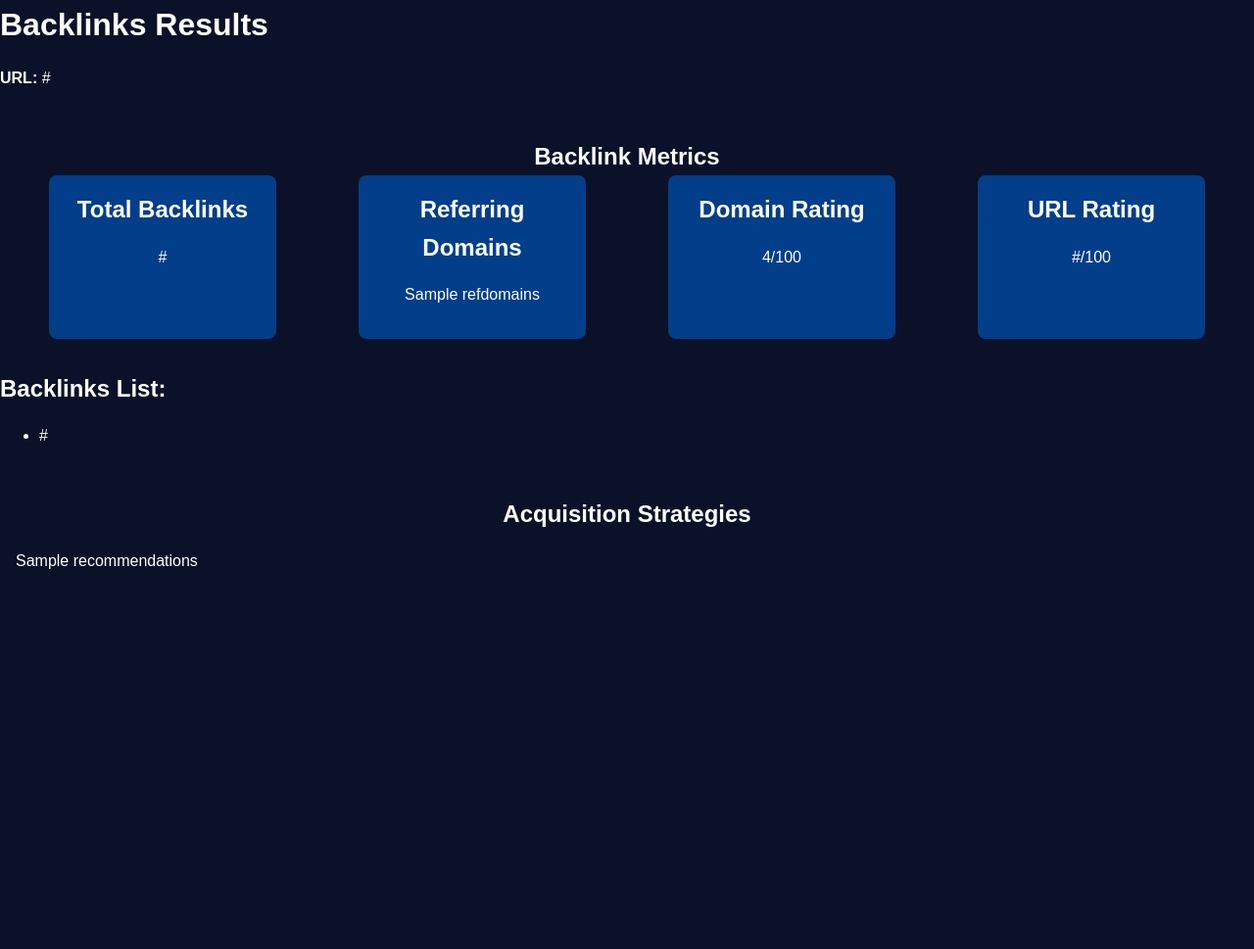
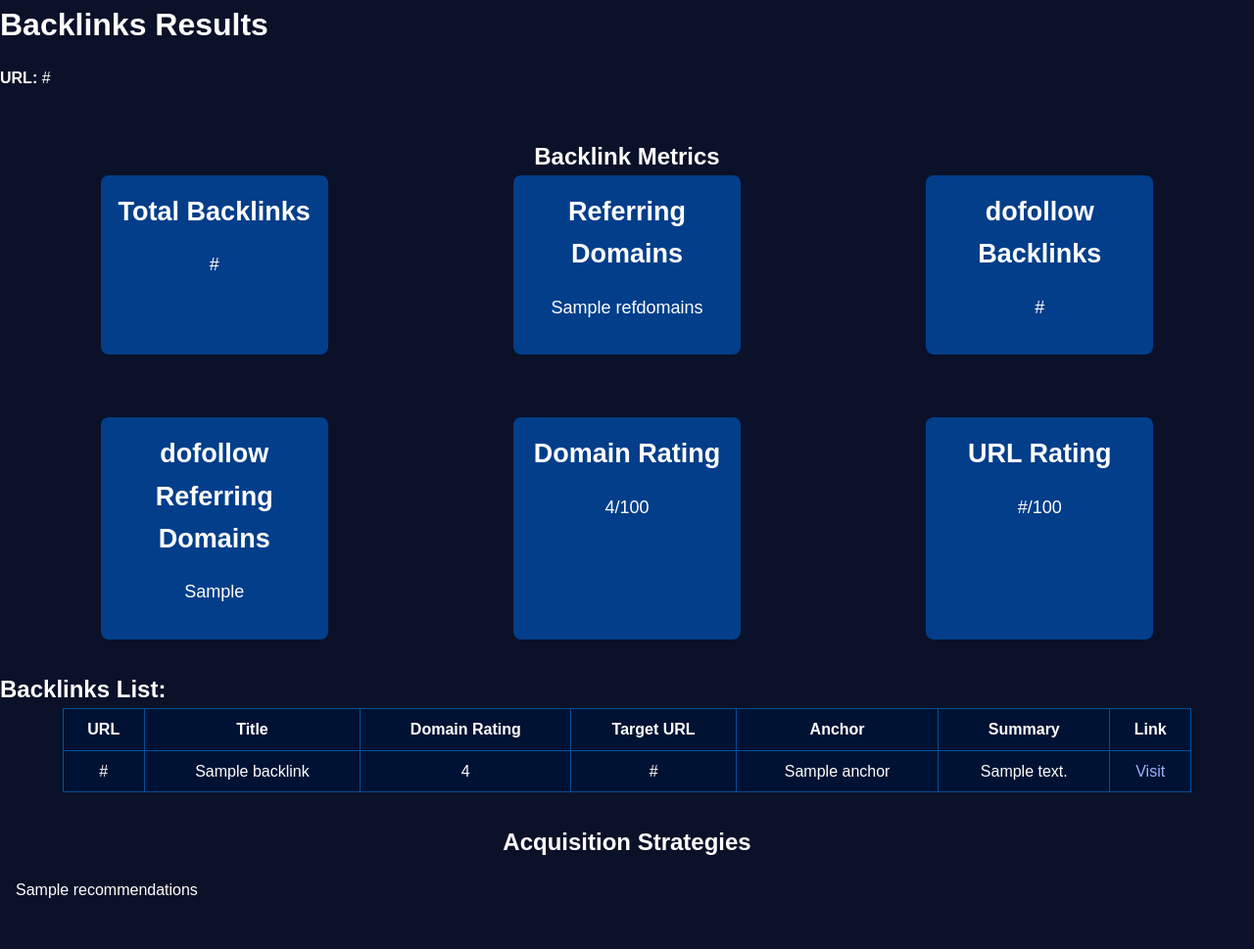
Before and after one commit to hamzamajeed46/An-AI-powered-SEO-Tool---FYP-, a Flask app: template flask_app/templates/results.html in a window 1280 px wide. Shown: the part 170-1139 px from the top of the page at 98% size. Before the commit the page ends 751 px from the top, so only its background shows below. Run offline with Flask 3, Linux system fonts and the light colour scheme; the template is opened without the code that fills it: most values are stand-ins (such as "Sample title", 1, 10 or a date in 2020).

Commit message:
Adjusted frontend of backlink analysis

```diff
--- a/flask_app/app.py
+++ b/flask_app/app.py
@@ -19,7 +19,7 @@ def get_backlinks():
     querystring = {"url": input_web, "mode": "subdomains"}
 
     headers = {
-        "x-rapidapi-key": "85e7d0841amshe3a29d2229bb909p17f5ccjsnefcb401c476a",
+        "x-rapidapi-key": "625de418a4msh90a3327fa1424dfp1b4745jsn8eea7354cf51",
         "x-rapidapi-host": "ahrefs2.p.rapidapi.com"
     }
 
@@ -28,15 +28,14 @@ def get_backlinks():
 
     if response.status_code == 200:
         data = response.json()  # Parse the JSON response
-        groq_api_key = "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"
-        recommendations = generate_seo_recommendations(data, groq_api_key)
+        recommendations = generate_seo_recommendations(data)
         return render_template('results.html', data=data, recommendations=recommendations)  # Pass data to template
     else:
         error_message = f"Failed to fetch data. Status Code: {response.status_code}"
         return render_template('results.html', error=error_message)
 
 @app.route('/get_backlinks', methods=['POST'])
-def generate_seo_recommendations(backlinks_data, groq_api_key):
+def generate_seo_recommendations(backlinks_data):
     """
     Analyzes the backlinks data and generates actionable SEO recommendations using ChatGroq LLM.
 
@@ -49,9 +48,10 @@ def generate_seo_recommendations(backlinks_data, groq_api_key):
     """
     # Initialize the ChatGroq LLM
     llm = ChatGroq(
-        temperature=0,
-        groq_api_key=groq_api_key,
-        model_name="llama3-70b-8192"
+    temperature = 0,
+    groq_api_key = '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',
+    model_name = "llama-3.3-70b-versatile"
+
     )
 
     # Create the prompt
--- a/flask_app/static/styles.css
+++ b/flask_app/static/styles.css
@@ -101,7 +101,18 @@ body {
     gap: 1rem;
   }
 
+
+
   .metric-card {
+    background-color: #023e8a;
+    padding: 1rem;
+    border-radius: 8px;
+    text-align: center;
+    font-size: 18px;
+    width: 200px;
+  }
+
+  .metric-card1 {
     background-color: #023e8a;
     padding: 1rem;
     border-radius: 8px;
@@ -110,6 +121,10 @@ body {
   }
 
   .metric-card h2 {
+    margin-bottom: 0.5rem;
+  }
+
+  .metric-card1 h2 {
     margin-bottom: 0.5rem;
   }
 
--- a/flask_app/templates/results.html
+++ b/flask_app/templates/results.html
@@ -39,6 +39,19 @@
                 <p>{{ data.refdomains }}</p>
               </div>
               <div class="metric-card">
+                <h2>dofollow Backlinks</h2>
+                <p>{{ data.dofollowBacklinks }}</p>
+              </div>
+            </div>
+        </section>
+        <section class="metrics-section">
+          <div class="metrics-container">
+              <div class="metric-card">
+                <h2>dofollow Referring Domains</h2>
+                <p>{{ data.dofollowRefdomains }}</p>
+              </div>
+
+              <div class="metric-card">
                 <h2>Domain Rating</h2>
                 <p>{{ data.domainRating }}/100</p>
               </div>
@@ -48,14 +61,37 @@
                 <p>{{ data.urlRating }}/100</p>
               </div>
 
+
             </div>
         </section>
         <h2>Backlinks List:</h2>
-        <ul>
-            {% for backlink in data.backlinksList %}
-                <li>{{ backlink }}</li>
-            {% endfor %}
-        </ul>
+        <table>
+          <thead>
+              <tr>
+                  <th>URL</th>
+                  <th>Title</th>
+                  <th>Domain Rating</th>
+                  <th>Target URL</th>
+                  <th>Anchor</th>
+                  <th>Summary</th>
+                  <th>Link</th>
+              </tr>
+          </thead>
+          <tbody>
+              {% for backlink in data.backlinksList %}
+              <tr>
+                  <td>{{ backlink.url }}</td>
+                  <td>{{ backlink.title }}</td>
+                  <td>{{ backlink.domain_rating }}</td>
+                  <td>{{ backlink.target_url }}</td>
+                  <td>{{ backlink.anchor }}</td>
+                  <td>{{ backlink.summary }}</td>
+                  <td><a href="{{ backlink.link }}" target="_blank">Visit</a></td>
+              </tr>
+              {% endfor %}
+          </tbody>
+      </table>
+
     {% endif %}
 
     <section class="acquisition-section">
```
